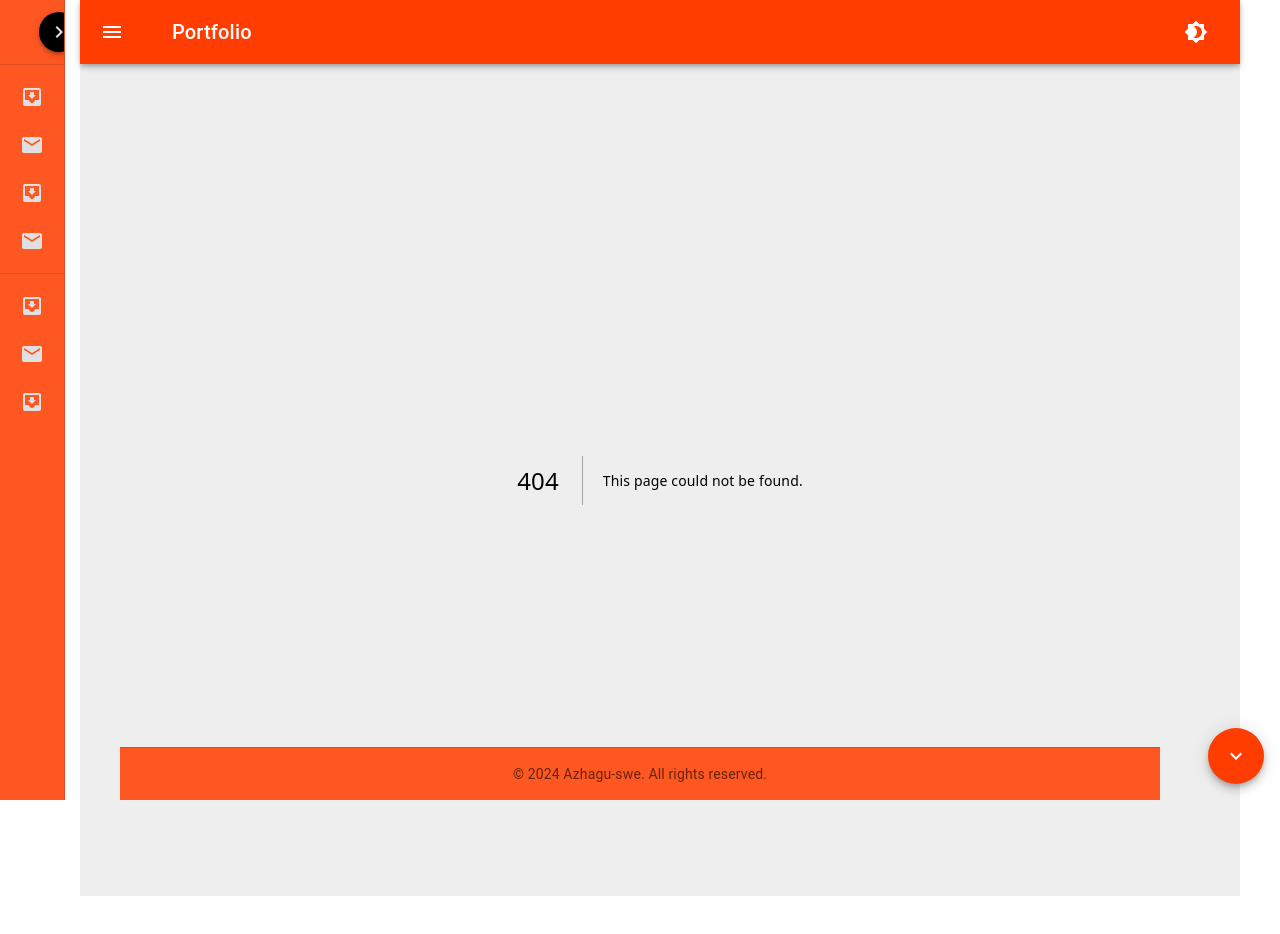
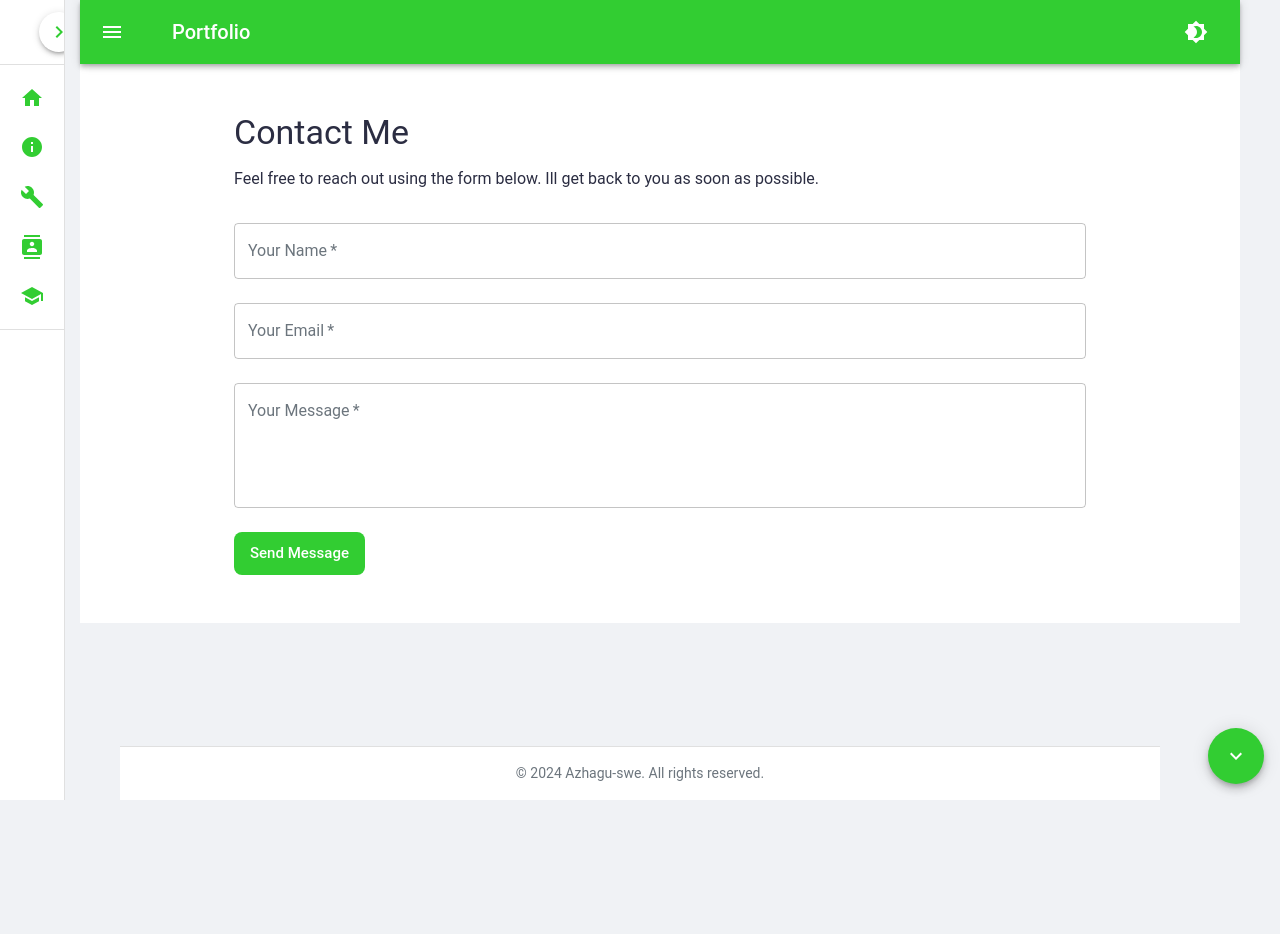
Before and after one commit to azhagu379/portfolio, a Next.js app: page /contact in a window 1280 px wide. Before the commit this address had no page. Shown: the top 934 px of the page. After the commit the page ends 800 px from the top, so only its background shows below. Built offline with nearby package versions, Linux system fonts and the light colour scheme.

Commit message:
add contact forms to About, Blog, Skills, Contact, and Tutorial pages

```diff
--- a/src/components/AppBarTop.tsx
+++ b/src/components/AppBarTop.tsx
@@ -1,5 +1,6 @@
+// AppBarTop.js
 import * as React from 'react';
-import {  Toolbar, IconButton, Typography, styled } from '@mui/material';
+import { Toolbar, IconButton, Typography, styled } from '@mui/material';
 import MenuIcon from '@mui/icons-material/Menu';
 import Brightness4Icon from '@mui/icons-material/Brightness4';
 import Brightness7Icon from '@mui/icons-material/Brightness7';
@@ -10,8 +11,8 @@ interface CustomAppBarProps {
   handleDrawerOpen: () => void;
   toggleTheme: () => void;
   isDarkMode: boolean;
+}
 
-}
 const drawerWidth = 240;
 interface AppBarProps extends MuiAppBarProps {
   open?: boolean;
@@ -23,15 +24,15 @@ const AppBar = styled(MuiAppBar, {
   zIndex: theme.zIndex.drawer + 1,
   marginRight: 40, // Add a small margin on the right side
   width: `calc(100% - ${120}px )`, // Adjust width for margin
-    backgroundColor: theme.palette.primary.main,
-    transition: theme.transitions.create(['width', 'margin'], {
+  backgroundColor: theme.palette.primary.main, // Use secondary color when open
+  transition: theme.transitions.create(['width', 'margin', 'background-color'], {
     easing: theme.transitions.easing.sharp,
     duration: theme.transitions.duration.leavingScreen,
   }),
   ...(open && {
     marginLeft: drawerWidth,
     width: `calc(100% - ${drawerWidth}px - 35px)`,
-      transition: theme.transitions.create(['width', 'margin'], {
+    transition: theme.transitions.create(['width', 'margin', 'background-color'], {
       easing: theme.transitions.easing.sharp,
       duration: theme.transitions.duration.enteringScreen,
     }),
@@ -62,7 +63,7 @@ const AppBarTop: React.FC<CustomAppBarProps> = ({ open, handleDrawerOpen, toggle
           onClick={toggleTheme}
           sx={{ marginLeft: 'auto' }}
         >
-          {isDarkMode ? <Brightness7Icon /> : <Brightness4Icon />}
+          {isDarkMode ? <Brightness7Icon /> : <Brightness4Icon  />}
         </IconButton>
       </Toolbar>
     </AppBar>
--- a/src/components/Layout.tsx
+++ b/src/components/Layout.tsx
@@ -19,7 +19,7 @@ interface AppBarProps extends MuiAppBarProps {
 
 const Footer = styled('footer', {
   shouldForwardProp: (prop) => prop !== 'open',
-})<AppBarProps>(({ theme,open }) => ({
+})<AppBarProps>(({ theme, open }) => ({
   display: 'flex',
   justifyContent: 'center',
   alignItems: 'center',
@@ -33,9 +33,8 @@ const Footer = styled('footer', {
   width: `calc(100% - ${drawerWidth}px)`,
   ...(open && {
     marginLeft: drawerWidth,
-    width: `calc(100% - ${drawerWidth+100}px)`,
+    width: `calc(100% - ${drawerWidth + 100}px)`,
   }),
-
 }));
 
 const ContentBox = styled(Box, {
@@ -43,10 +42,10 @@ const ContentBox = styled(Box, {
 })<AppBarProps>(({ theme, open }) => ({
   margin: `${theme.spacing(5)} ${theme.spacing(2)} ${theme.spacing(3)} ${theme.spacing(7)}`,
   padding: theme.spacing(2),
-  backgroundColor: theme.palette.mode === 'light' ? theme.palette.grey[200] : theme.palette.grey[800], // Semi-light for light mode, semi-dark for dark mode
+  backgroundColor: theme.palette.mode === 'light' ? theme.palette.background.paper : theme.palette.grey[800], // Branding green for light mode, semi-dark for dark mode
 
   ...(open && {
-    marginLeft: drawerWidth-30,
+    marginLeft: drawerWidth - 30,
   }),
 }));
 
@@ -83,7 +82,6 @@ const Layout: React.FC<{ children: React.ReactNode, toggleTheme: () => void, isD
     };
   }, []);
 
-
   return (
     <Box sx={{ display: 'flex', flexDirection: 'column', minHeight: '100vh' }}>
       <CssBaseline />
--- a/src/components/SideDrawer.tsx
+++ b/src/components/SideDrawer.tsx
@@ -1,5 +1,6 @@
-import * as React from 'react';
+import React from 'react';
 import { styled, Theme, useTheme } from '@mui/material/styles';
+import Link from 'next/link';
 import MuiDrawer from '@mui/material/Drawer';
 import Divider from '@mui/material/Divider';
 import List from '@mui/material/List';
@@ -10,8 +11,11 @@ import ListItemText from '@mui/material/ListItemText';
 import IconButton from '@mui/material/IconButton';
 import ChevronLeftIcon from '@mui/icons-material/ChevronLeft';
 import ChevronRightIcon from '@mui/icons-material/ChevronRight';
-import InboxIcon from '@mui/icons-material/MoveToInbox';
-import MailIcon from '@mui/icons-material/Mail';
+import HomeIcon from '@mui/icons-material/Home';
+import InfoIcon from '@mui/icons-material/Info';
+import BuildIcon from '@mui/icons-material/Build';
+import ContactsIcon from '@mui/icons-material/Contacts';
+import SchoolIcon from '@mui/icons-material/School';
 import { CSSObject } from '@emotion/react';
 
 const drawerWidth = 240;
@@ -22,16 +26,19 @@ const DrawerHeader = styled('div')(({ theme }) => ({
   justifyContent: 'flex-end',
   padding: theme.spacing(0, 1),
   ...theme.mixins.toolbar,
-  position: 'relative', // Position relative to the Drawer       // Move the DrawerHeader slightly outside horizontally
+  position: 'relative',
 }));
+
 const StyledIconButton = styled(IconButton)(({ theme }) => ({
   position: 'absolute',
-  top: '50%', // Center vertically
-  right: '-15px', // Slightly outside the drawer
-  transform: 'translateY(-50%)', // Align vertically in the center
-  backgroundColor: 'black',
+  top: '50%',
+  right: '-15px',
+  transform: 'translateY(-50%)',
   borderRadius: '50%',
-  boxShadow: theme.shadows[3], // Add a slight shadow for better visibility
+  boxShadow: theme.shadows[3],
+  '&:hover': {
+    backgroundColor: theme.palette.action.hover,
+  },
 }));
 
 const openedMixin = (theme: Theme): CSSObject => ({
@@ -41,6 +48,7 @@ const openedMixin = (theme: Theme): CSSObject => ({
     duration: theme.transitions.duration.enteringScreen,
   }),
   overflowX: 'hidden',
+  // border: `2px solid ${theme.palette.secondary.main}`, // Yellow outline for drawer
 });
 
 const closedMixin = (theme: Theme): CSSObject => ({
@@ -50,12 +58,15 @@ const closedMixin = (theme: Theme): CSSObject => ({
   }),
   overflowX: 'hidden',
   width: `calc(${theme.spacing(7)} + 1px)`,
+  // border: `2px solid ${theme.palette.secondary.main}`, // Yellow outline for drawer
   [theme.breakpoints.up('sm')]: {
     width: `calc(${theme.spacing(8)} + 1px)`,
   },
 });
-const Drawer = styled(MuiDrawer, { shouldForwardProp: (prop) => prop !== 'open' })(
-  ({ theme, open }) => ({
+
+const Drawer = styled(MuiDrawer, {
+  shouldForwardProp: (prop) => prop !== 'open',
+})(({ theme, open }) => ({
   width: drawerWidth,
   flexShrink: 0,
   whiteSpace: 'nowrap',
@@ -68,10 +79,7 @@ const Drawer = styled(MuiDrawer, { shouldForwardProp: (prop) => prop !== 'open'
     ...closedMixin(theme),
     '& .MuiDrawer-paper': closedMixin(theme),
   }),
-  }),
-);
-
-
+}));
 
 interface SideDrawerProps {
   open: boolean;
@@ -80,23 +88,32 @@ interface SideDrawerProps {
 
 const SideDrawer: React.FC<SideDrawerProps> = ({ open, handleDrawerClose }) => {
   const theme = useTheme();
+  const menuItems = [
+    { text: 'Home', icon: <HomeIcon sx={{ color: theme.palette.primary.main }} />, link: '/' },
+    { text: 'About', icon: <InfoIcon sx={{ color: theme.palette.primary.main }} />, link: '/about' },
+    { text: 'Skills', icon: <BuildIcon sx={{ color: theme.palette.primary.main }} />, link: '/skills' },
+    { text: 'Contact', icon: <ContactsIcon sx={{ color: theme.palette.primary.main }} />, link: '/contact' },
+    { text: 'Tutorial', icon: <SchoolIcon sx={{ color: theme.palette.primary.main }} />, link: '/tutorial' },
+  ];
 
   return (
     <Drawer variant="permanent" open={open}>
-      <DrawerHeader >
-        <StyledIconButton  onClick={handleDrawerClose} >
+      <DrawerHeader>
+        <StyledIconButton onClick={handleDrawerClose}>
           {open ? (
-            <ChevronLeftIcon sx={{ color: theme.palette.secondary.main }} />
+            <ChevronLeftIcon sx={{ color: theme.palette.primary.main }} />
           ) : (
-            <ChevronRightIcon sx={{ color: theme.palette.secondary.main }} />
+            <ChevronRightIcon sx={{ color: theme.palette.primary.main }} />
           )}
         </StyledIconButton>
       </DrawerHeader>
       <Divider />
       <List>
-        {['Inbox', 'Starred', 'Send email', 'Drafts'].map((text, index) => (
-          <ListItem key={text} disablePadding sx={{ display: 'block' }}>
+        {menuItems.map((item) => (
+          <ListItem key={item.text} disablePadding sx={{ display: 'block' }}>
             <ListItemButton
+              component={Link}
+              href={item.link}
               sx={{
                 minHeight: 48,
                 justifyContent: open ? 'initial' : 'center',
@@ -110,46 +127,14 @@ const SideDrawer: React.FC<SideDrawerProps> = ({ open, handleDrawerClose }) => {
                   justifyContent: 'center',
                 }}
               >
-                {index % 2 === 0 ? (
-                  <InboxIcon sx={{ color: theme.palette.secondary.main }} />
-                ) : (
-                  <MailIcon sx={{ color: theme.palette.secondary.main }} />
-                )}
+                {item.icon}
               </ListItemIcon>
-              <ListItemText primary={text} sx={{ opacity: open ? 1 : 0 }} />
+              <ListItemText primary={item.text} sx={{ opacity: open ? 1 : 0 }} />
             </ListItemButton>
           </ListItem>
         ))}
       </List>
       <Divider />
-      <List>
-        {['All mail', 'Trash', 'Spam'].map((text, index) => (
-          <ListItem key={text} disablePadding sx={{ display: 'block' }}>
-            <ListItemButton
-              sx={{
-                minHeight: 48,
-                justifyContent: open ? 'initial' : 'center',
-                px: 2.5,
-              }}
-            >
-              <ListItemIcon
-                sx={{
-                  minWidth: 0,
-                  mr: open ? 3 : 'auto',
-                  justifyContent: 'center',
-                }}
-              >
-                {index % 2 === 0 ? (
-                  <InboxIcon sx={{ color: theme.palette.secondary.main }} />
-                ) : (
-                  <MailIcon sx={{ color: theme.palette.secondary.main }} />
-                )}
-              </ListItemIcon>
-              <ListItemText primary={text} sx={{ opacity: open ? 1 : 0 }} />
-            </ListItemButton>
-          </ListItem>
-        ))}
-      </List>
     </Drawer>
   );
 };
--- /dev/null
+++ b/src/pages/contact/index.tsx
@@ -0,0 +1,60 @@
+import React from 'react';
+import { Box, Container, TextField, Typography, Button } from '@mui/material';
+
+const ContactPage = () => {
+  return (
+    <Container maxWidth="md" sx={{ mt: 4, mb: 4 }}>
+      <Typography variant="h4" component="h1" gutterBottom>
+        Contact Me
+      </Typography>
+      <Typography variant="body1" sx={{ mb: 4 }}>
+        Feel free to reach out using the form below. Ill get back to you as soon as possible.
+      </Typography>
+
+      <Box
+        component="form"
+        sx={{
+          display: 'flex',
+          flexDirection: 'column',
+          gap: 3,
+        }}
+      >
+        <TextField
+          fullWidth
+          label="Your Name"
+          variant="outlined"
+          required
+        />
+
+        <TextField
+          fullWidth
+          label="Your Email"
+          type="email"
+          variant="outlined"
+          required
+        />
+
+        <TextField
+          fullWidth
+          label="Your Message"
+          multiline
+          rows={4}
+          variant="outlined"
+          required
+        />
+
+        <Button
+          type="submit"
+          variant="contained"
+          color="primary"
+          size="large"
+          sx={{ alignSelf: 'flex-start' }}
+        >
+          Send Message
+        </Button>
+      </Box>
+    </Container>
+  );
+};
+
+export default ContactPage;
--- a/src/styles/theme.ts
+++ b/src/styles/theme.ts
@@ -1,42 +1,120 @@
 import { createTheme } from '@mui/material/styles';
 
-const green = {
-  light: '#ff5722', // Light green
-  main: '#ff3d00',  // Main green
-  dark: '#f4511e',  // Dark green
-  contrastText: '#fff', // White text color
+const neonGreen = {
+  light: '#76FF7A', // Slightly softer green
+  main: '#32CD32',  // LimeGreen shade for primary color
+  dark: '#228B22',  // ForestGreen for contrast
+  contrastText: '#FFFFFF',
+};
+
+const goldenYellow = {
+  light: '#FFECB3', // Softer light yellow
+  main: '#FFC107',  // Keep the original for brand consistency
+  dark: '#FFA000',  // Slightly darker yellow for contrast
+  contrastText: '#000000',
+};
+
+const typography = {
+  fontFamily: ['Poppins', 'Roboto', 'Arial', 'sans-serif'].join(','),
+  fontSize: 14,
+  h1: {
+    fontSize: '2.5rem',
+    fontWeight: 700,
+  },
+  h2: {
+    fontSize: '2rem',
+    fontWeight: 600,
+  },
+  body1: {
+    fontSize: '1rem',
+    lineHeight: 1.6,
+  },
+  body2: {
+    fontSize: '0.875rem',
+    lineHeight: 1.5,
+  },
+};
+
+const components = {
+  MuiButton: {
+    styleOverrides: {
+      root: {
+        textTransform: 'none', // Prevent all caps text on buttons
+        borderRadius: '8px',   // Rounded corners for buttons
+        padding: '8px 16px',   // Consistent padding
+        variants: [],          // Add an empty variants array
+      },
+      contained: {
+        boxShadow: 'none',
+        '&:hover': {
+          boxShadow: 'none',
+        },
+      },
+    },
+  },
+  MuiAppBar: {
+    styleOverrides: {
+      colorPrimary: {
+        backgroundColor: neonGreen.main,
+      },
+    },
+  },
+  MuiCard: {
+    styleOverrides: {
+      root: {
+        borderRadius: '12px',
+        boxShadow: '0 4px 6px rgba(0,0,0,0.1)',
+        padding: '16px', // Ensure consistent padding inside cards
+      },
+    },
+  },
+  MuiTypography: {
+    styleOverrides: {
+      h1: {
+        color: neonGreen.main,
+      },
+      h2: {
+        color: goldenYellow.main,
+      },
+    },
+  },
+};
+
+const baseTheme = {
+  typography,
+  components,
 };
 
 export const lightTheme = createTheme({
+  ...baseTheme,
   palette: {
     mode: 'light',
-    primary: green,
-    secondary: {
-      light: '#ff7961',
-      main: '#e0e0e0',
-      dark: '#ba000d',
-      contrastText: '#000',
+    primary: neonGreen,
+    secondary: goldenYellow,
+    background: {
+      default: '#F0F2F5', // Softer light grey
+      paper: '#FFFFFF',
     },
-    background: {
-      default: '#ffffff',
-      paper: '#ff5722',
+    text: {
+      primary: '#2B2D42', // Main text color
+      secondary: '#6C757D', // Muted text color
     },
   },
 });
 
 export const darkTheme = createTheme({
+  ...baseTheme,
   palette: {
     mode: 'dark',
-    primary: green,
-    secondary: {
-      light: '#ff7961',
-      main: '#e0e0e0',
-      dark: '#ba000d',
-      contrastText: '#000',
+    primary: neonGreen,
+    secondary: goldenYellow,
+    background: {
+      default: '#121212',   // Dark theme background
+      paper: '#1E1E1E',     // Slightly lighter than default
     },
-    background: {
-      default: '#303030', // Semi-dark background color
-      paper: '#ff5722',   // Semi-dark paper color
+    text: {
+      primary: '#E5E5E5',   // Main text color for dark theme
+      secondary: '#9CA3AF', // Muted text color
     },
   },
 });
```
Also changed, not shown: src/pages/about/index.tsx (added, +60 -0 lines), src/pages/blog/index.tsx (added, +60 -0 lines), src/pages/index.tsx (+6 -3 lines), src/pages/skills/index.tsx (added, +60 -0 lines), src/pages/tutorial/index.tsx (added, +60 -0 lines). Lines whose indentation alone changed are shown as unchanged.
